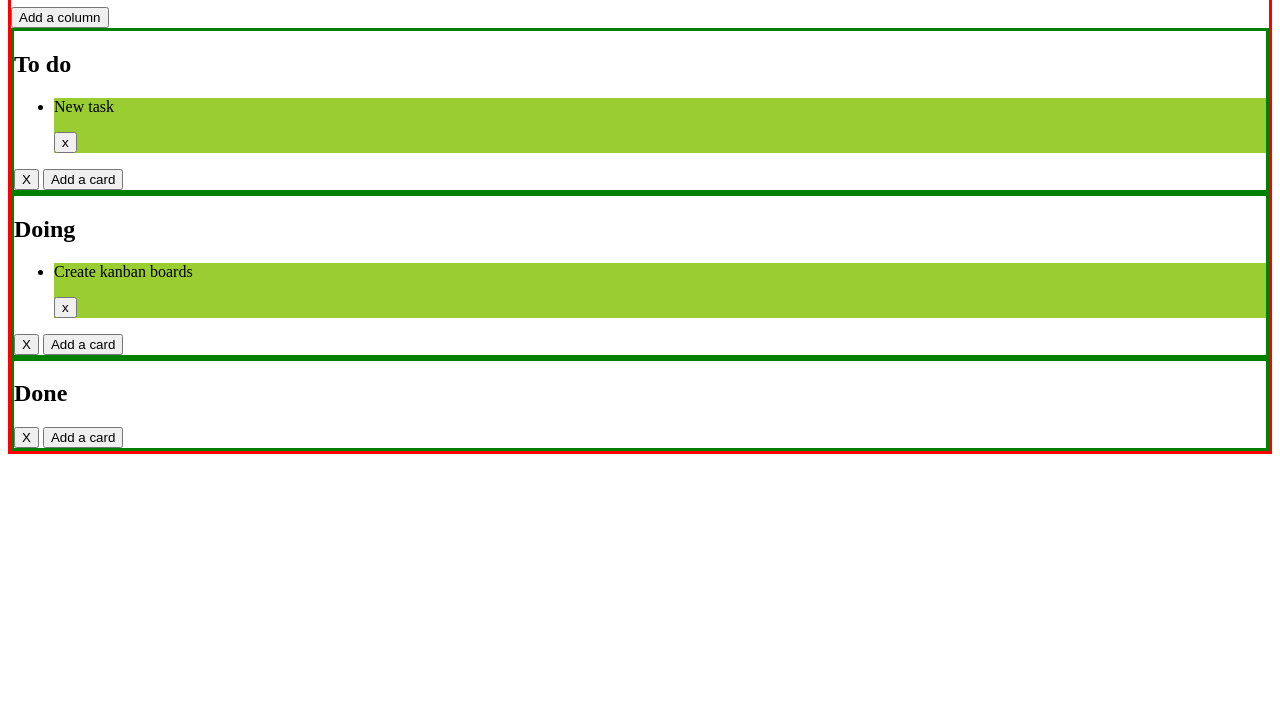
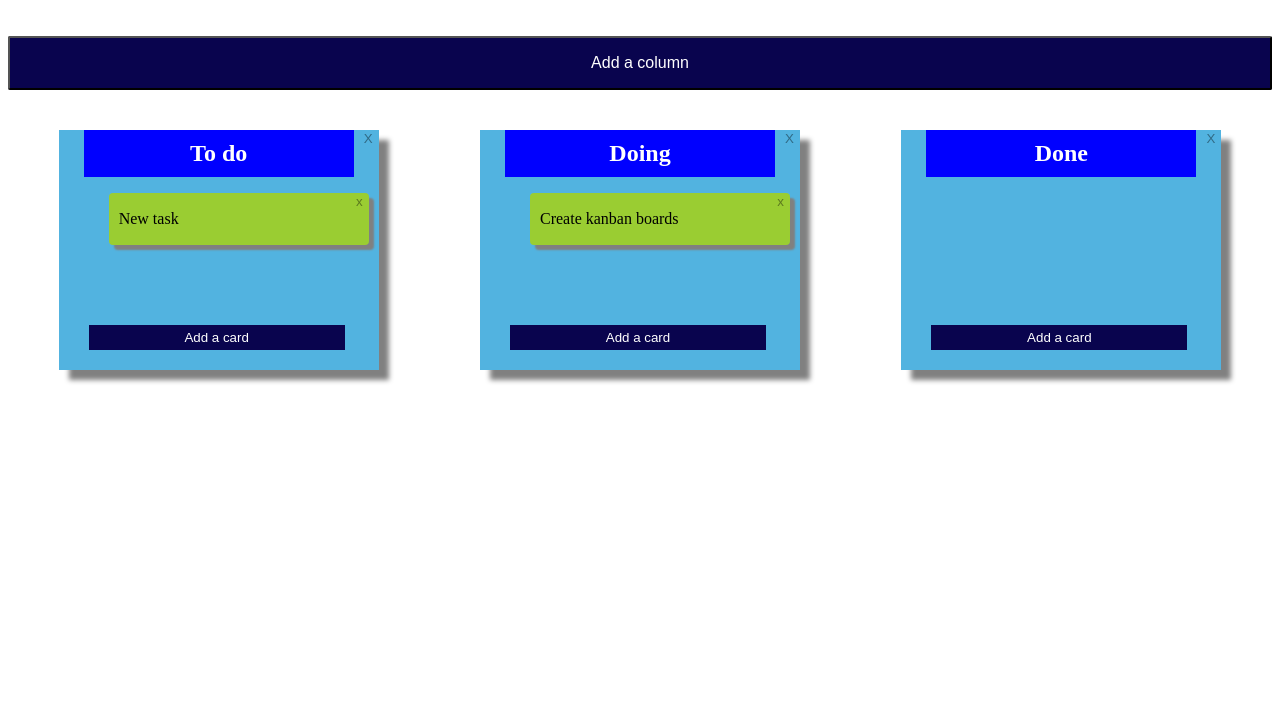
Before and after one commit to kemaron/MyKanban, a website: page index.html in a window 1280 px wide. Shown: the part 84-800 px from the top of the page. Drawn offline with nearby package versions, Linux system fonts and the light colour scheme.

Commit message:
Add styles

```diff
--- a/index.html
+++ b/index.html
@@ -24,7 +24,7 @@
             <h2 class="column-title">{{ name }}</h2>
             <ul id={{ id }} class="column-card-list"></ul>
             <button class="btn-delete">X</button>
-            <button class="add-card">Add a card</button>
+            <button class="btn-addCard">Add a card</button>
         </div>
     </script>
 
--- a/js/script.js
+++ b/js/script.js
@@ -56,7 +56,7 @@ document.addEventListener('DOMContentLoaded', function() {
               self.removeColumn();
             }
 
-            if (event.target.classList.contains('add-card')) {
+            if (event.target.classList.contains('btn-addCard')) {
               self.addCard(new Card(prompt("Enter the name of the card")));
             }
         });
--- a/sass/style.scss
+++ b/sass/style.scss
@@ -1,11 +1,94 @@
-.board {
-    border: red solid;
+h1 {
+    text-align: center;
+    text-transform: uppercase;
+    color: black;
+    text-shadow: 2px 2px 4px #000000;
+}
+
+.create-column {
+    margin: 40px auto;
+    width:100%;
+    background-color:  rgb(9, 4, 78);
+    color: white;
+    border-radius: 2px;
+    padding: 16px 32px;
+    text-align: center;
+    text-decoration: none;
+    display: inline-block;
+    font-size: 16px;
+    -webkit-transition-duration: 0.4s; /* Safari */
+    transition-duration: 0.4s;
+    cursor: pointer;
+}
+
+.create-column:hover {
+    background-color: #52b3e0;
+    color: white;
+}
+
+.column-container {
+    display: flex;
+    justify-content: space-around;
 }
 
 .column {
-    border: green solid;
+    position: relative;
+    padding: 0 10px;
+    width: 300px;
+    min-height: 30vh;
+    background-color: #52b3e0;
+    box-shadow: 10px 10px 5px grey;
+    justify-content: center;
+    margin: 0 30px;
+}
+
+.column .column-title {
+    color: white;
+    text-align: center;
+    background-color: blue;
+    padding: 10px 0;
+    width: 90%;
+    margin: 0 auto;
+}
+
+.column ul {
+    list-style-type: none;
 }
 
 .card {
+    position: relative;
+    margin-top: 10px;
+    padding: 1px 10px;
     background-color: yellowgreen;
+    border-radius: 4px;
+    box-shadow: 5px 5px 2px grey;
 }
+
+.btn-delete {
+    position: absolute;
+    right: 0;
+    top: 0;
+    opacity: 0.4;
+    background-color: transparent;
+    border: none;
+    -webkit-transition-duration: 0.4s; /* Safari */
+    transition-duration: 0.4s;
+}
+.btn-delete:hover {
+    opacity: 1;
+    background-color: red;
+    color: white;
+}
+
+.btn-addCard {
+    position: absolute;
+    bottom: 20px;
+    left: 30px;
+    width: 80%;
+    height: 25px;;
+    color: white;
+    border: none;
+    text-align: center;
+    background-color: rgb(9, 4, 78);
+    cursor: pointer;
+}
```
Also changed, not shown: css/style.css, 1 other file.
